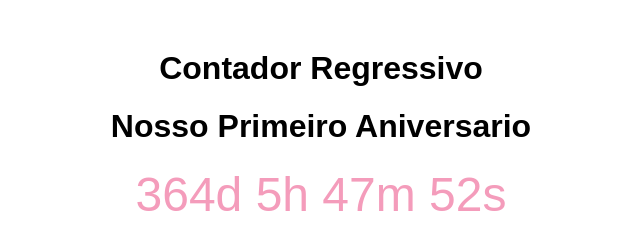
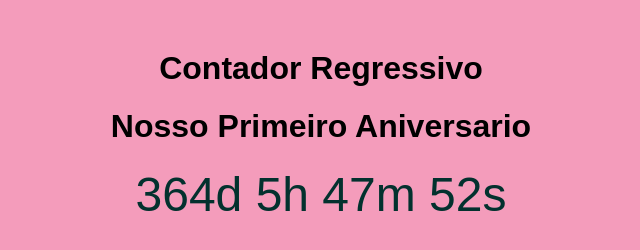
Before and after one commit to CraxkerSsj/CraxkerContador, a plain HTML site: page index.html in a window 1280 px wide. Shown: the whole page, without its empty margins (319-959 px from the left). Drawn offline with Linux system fonts and the light colour scheme.

Commit message:
Update index.html
background color

```diff
--- a/index.html
+++ b/index.html
@@ -6,13 +6,14 @@
     <title>Contador Regressivo</title>
     <style>
         body {
+            background-color: #F49CBB;
             font-family: Arial, sans-serif;
             text-align: center;
             margin-top: 50px;
         }
         .countdown {
             font-size: 48px;
-            color: #F49CBB;
+            color: #03312E;
         }
     </style>
 </head>
```
